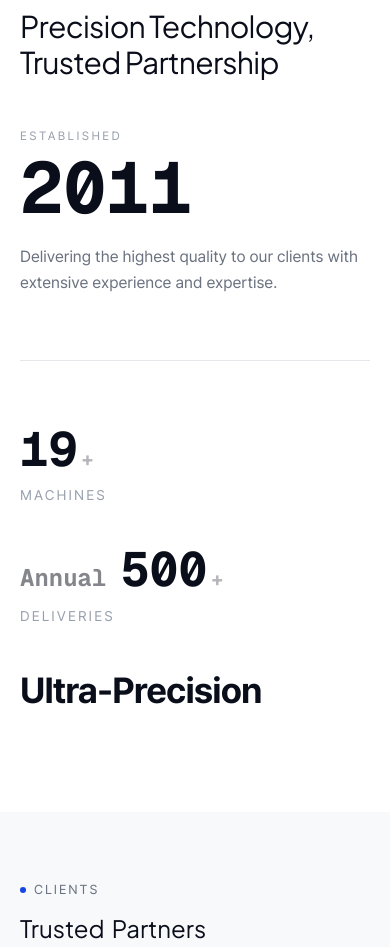
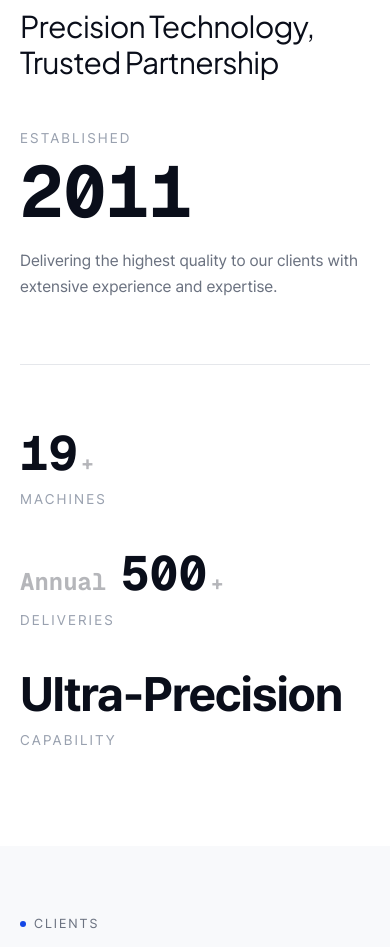
Before and after one commit to SeoKyungeng/seokyung-web, a Next.js app: page /en in a window 390 px wide. Shown: the part 1020-1967 px from the top of the page. Built offline with nearby package versions, Linux system fonts and the light colour scheme.

Commit message:
style(home): 어바웃어스 스탯 섹션 스타일 통일 및 줄바꿈 적용

```diff
--- a/src/components/home/StatsSection.tsx
+++ b/src/components/home/StatsSection.tsx
@@ -72,12 +72,12 @@ function StatColumn({
   const content = (
     <div className="group relative">
       {item.text ? (
-        <p className="text-4xl font-bold leading-snug tracking-tight text-midnight md:text-5xl lg:text-6xl">
+        <p className="text-5xl font-bold leading-none tracking-tight text-midnight md:text-6xl lg:text-7xl">
           {item.text[locale]}
         </p>
       ) : (
         <p className="font-mono text-5xl font-bold leading-none text-midnight md:text-6xl lg:text-7xl">
-          {item.prefix && <span className="text-2xl text-midnight/50 md:text-3xl">{item.prefix[locale]}</span>}
+          {item.prefix && <span className="text-2xl text-midnight/30 md:text-3xl">{item.prefix[locale]}</span>}
           {displayValue}
           <span className="ml-1 text-xl text-midnight/30 md:text-2xl">{item.suffix?.[locale]}</span>
         </p>
@@ -136,7 +136,7 @@ export function StatsSection({
   const titleContent = (
     <>
       <SectionLabel>{statsLabel}</SectionLabel>
-      <h2 className="mt-4 font-display text-3xl font-normal tracking-tight text-midnight break-keep md:text-4xl lg:text-5xl lg:leading-[1.15]">
+      <h2 className="mt-4 font-display text-3xl font-normal tracking-tight text-midnight whitespace-pre-line break-keep md:text-4xl lg:text-5xl lg:leading-[1.15]">
         {statsTitle}
       </h2>
     </>
@@ -144,7 +144,7 @@ export function StatsSection({
 
   const sinceBlock = (
     <div className="relative">
-      <p className="text-xs uppercase tracking-[0.2em] text-gray-400">{statsSince}</p>
+      <p className="text-sm uppercase tracking-[0.15em] text-gray-400">{statsSince}</p>
       <p className="mt-2 font-mono text-7xl font-bold leading-none text-midnight md:text-8xl lg:text-9xl">
         {sinceCount}
         <span className="ml-2 text-3xl text-midnight/30 md:text-4xl">{sinceItem.suffix?.[locale]}</span>
--- a/src/data/stats.json
+++ b/src/data/stats.json
@@ -3,6 +3,6 @@
     { "label": { "ko": "설립", "en": "Since" }, "value": 2011, "suffix": { "ko": "년", "en": "" } },
     { "label": { "ko": "보유 설비", "en": "Machines" }, "value": 19, "suffix": { "ko": "대", "en": "+" } },
     { "label": { "ko": "납품 실적", "en": "Deliveries" }, "value": 500, "prefix": { "ko": "연간 ", "en": "Annual " }, "suffix": { "ko": "+", "en": "+" } },
-    { "label": { "ko": "", "en": "" }, "text": { "ko": "초정밀 가공", "en": "Ultra-Precision" } }
+    { "label": { "ko": "가공 역량", "en": "Capability" }, "text": { "ko": "초정밀 가공", "en": "Ultra-Precision" } }
   ]
 }
--- a/src/messages/ko.json
+++ b/src/messages/ko.json
@@ -39,7 +39,7 @@
       "heroCtaSecondary": "설비 보기",
       "scrollIndicator": "스크롤",
       "statsLabel": "ABOUT US",
-      "statsTitle": "정밀 가공의 기술력, 신뢰의 파트너",
+      "statsTitle": "정밀 가공의 기술력,\n신뢰의 파트너",
       "statsSince": "설립 연혁",
       "statsSinceDesc": "오랜 경험과 노하우를 바탕으로 고객 여러분께 최상의 품질을 제공합니다.",
       "equipmentLabel": "EQUIPMENT",
```
